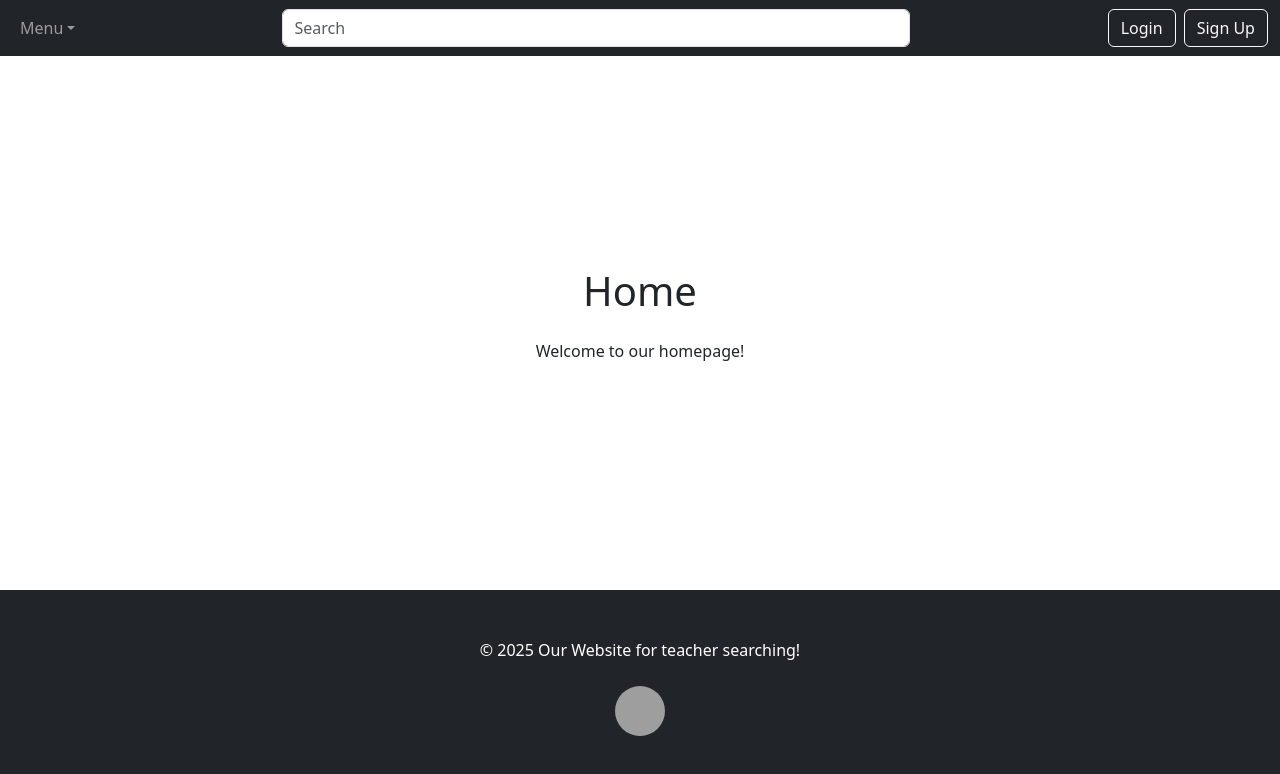
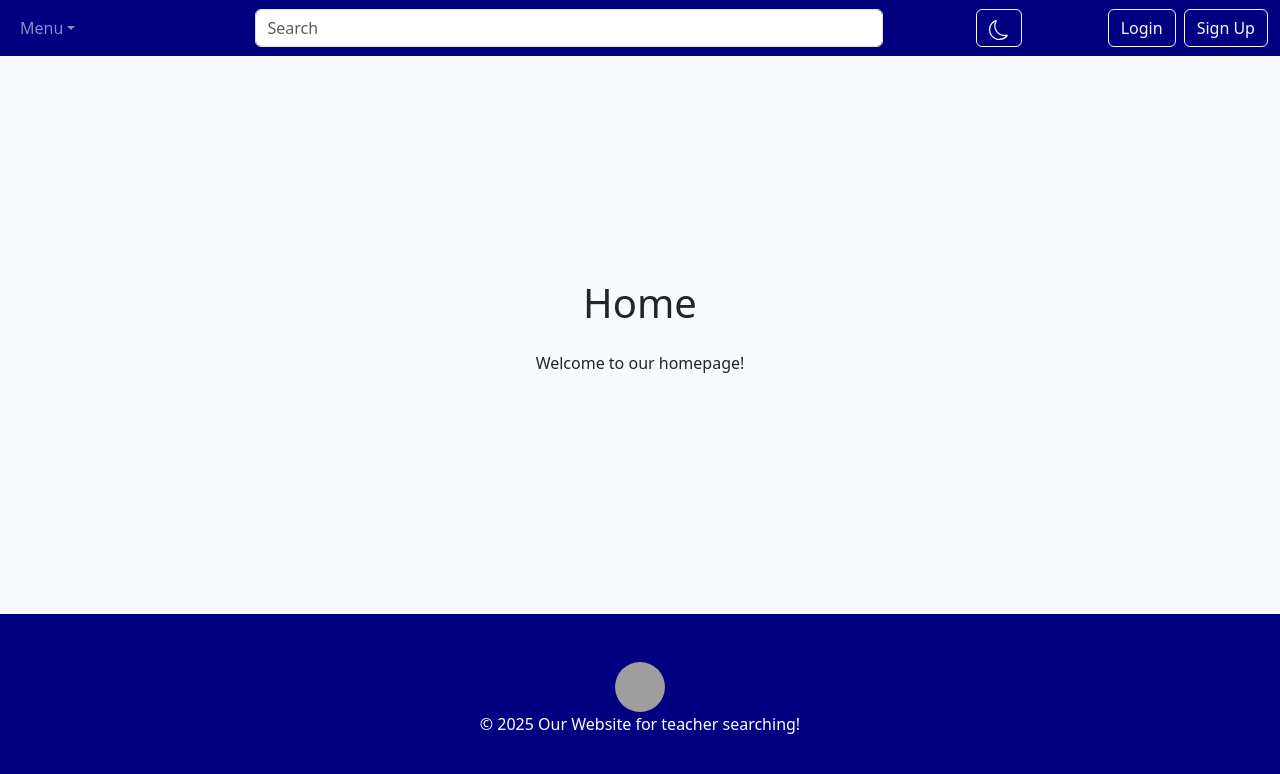
Before and after one commit to P3T8/Vizsgaremek, a React (Vite) app in the folder frontend/: page / in a window 1280 px wide. Shown: the top 774 px of the page. Built offline with nearby package versions, Linux system fonts and the light colour scheme; grey boxes are pictures that could not be loaded.

Commit message:
prefix2.1

```diff
--- a/frontend/src/App.jsx
+++ b/frontend/src/App.jsx
@@ -2,66 +2,60 @@ import './App.css';
 import { useState, useMemo } from 'react';
 import { Container, Nav, Navbar, NavDropdown, Row, Col, Form, Button, Modal } from 'react-bootstrap';
 import "bootstrap/dist/css/bootstrap.min.css";
+import { BsSun, BsMoon } from "react-icons/bs"; // Ikonok a váltáshoz
 import Login from "../src/pages/Login";
 import SignUp from "../src/pages/SignUp";
 import Selection from '../src/pages/Selection';
 import About from './pages/About';
 
+function App() {
+  // Állapotok
+  const [searchTerm, setSearchTerm] = useState("");
+  const [showModal, setShowModal] = useState(false);
+  const [isLogin, setIsLogin] = useState(true);
+  const [activePage, setActivePage] = useState("Home");
+  const [darkMode, setDarkMode] = useState(false); // Dark mode állapot
 
-
-function App() {
-  // Állapotok a keresési kifejezéshez, modális ablakhoz és az aktív oldal nyomon követéséhez
-  const [searchTerm, setSearchTerm] = useState(""); // Keresőmező beviteli állapota
-  const [showModal, setShowModal] = useState(false); // Bejelentkező/regisztrációs modális megjelenítés állapota
-  const [isLogin, setIsLogin] = useState(true); // Bejelentkezési vagy regisztrációs mód váltása
-  const [activePage, setActivePage] = useState("Home"); // Aktív oldal állapota
-
-  // Menüelemek listája
   const suggestions = ["Home", "Selection", "About"];
 
-  // Szűrt találatok keresés alapján (useMemo optimalizálás miatt, hogy ne számolódjon újra minden rendereléskor)
   const filteredSuggestions = useMemo(() =>
     searchTerm ? suggestions.filter(s => s.toLowerCase().includes(searchTerm.toLowerCase())) : [],
     [searchTerm, suggestions]
   );
 
-  // Oldalváltás funkció, amely törli a keresési kifejezést
   const handleNavigation = (page) => {
     setActivePage(page);
     setSearchTerm("");
   };
 
-  // Bejelentkező modális megnyitása
   const handleLoginClick = () => {
     setIsLogin(true);
     setShowModal(true);
   };
 
-  // Regisztrációs modális megnyitása
   const handleSignUpClick = () => {
     setIsLogin(false);
     setShowModal(true);
   };
 
   return (
-    <>
+    <div className={`d-flex flex-column min-vh-100 w-100 ${darkMode ? "bg-dark text-white" : "bg-light text-dark"}`}>
+
       {/* Fejléc */}
       <header>
-        <Navbar expand="lg" bg="dark" variant="dark" className="w-100">
+        <Navbar expand="lg" style={{ backgroundColor: "navy" }} variant="dark" className="w-100">
           <Container fluid>
             <Navbar.Toggle aria-controls="navbar-nav" />
             <Navbar.Collapse id="navbar-nav">
+
+              {/* Menü */}
               <Nav className="me-auto">
                 <NavDropdown title="Menu" id="basic-nav-dropdown">
-                  {/* Menüelemek dinamikus létrehozása */}
                   {suggestions.map((item) => (
                     <NavDropdown.Item
                       key={item}
                       href="#"
-                      onClick={(e) => {
-                        e.preventDefault();
-                        handleNavigation(item);
-                      }}
+                      onClick={() => handleNavigation(item)}
                       className={activePage === item ? "active text-warning" : ""}
                     >
                       {item}
@@ -69,6 +63,7 @@ function App() {
                   ))}
                 </NavDropdown>
               </Nav>
+
               {/* Keresőmező */}
               <Form className="position-relative mx-auto w-50">
                 <Form.Control
@@ -78,9 +73,8 @@ function App() {
                   value={searchTerm}
                   onChange={(e) => setSearchTerm(e.target.value)}
                 />
-                {/* Keresési javaslatok megjelenítése */}
                 {filteredSuggestions.length > 0 && (
-                  <ul className="list-group position-absolute w-100 mt-1 shadow" style={{ zIndex: 1000 }}>
+                  <ul className="list-group position-absolute w-100 mt-1 shadow">
                     {filteredSuggestions.map((suggestion, index) => (
                       <li
                         key={index}
@@ -93,6 +87,12 @@ function App() {
                   </ul>
                 )}
               </Form>
+
+              {/* Dark mode váltó */}
+              <Button variant="outline-light" className="ms-2" onClick={() => setDarkMode(!darkMode)}>
+                {darkMode ? <BsSun size={20} /> : <BsMoon size={20} />}
+              </Button>
+
               {/* Bejelentkezés és regisztráció gombok */}
               <Button variant="outline-light" className="ms-auto" onClick={handleLoginClick}>
                 Login
@@ -100,6 +100,7 @@ function App() {
               <Button variant="outline-light" className="ms-2" onClick={handleSignUpClick}>
                 Sign Up
               </Button>
+
             </Navbar.Collapse>
           </Container>
         </Navbar>
@@ -111,28 +112,28 @@ function App() {
           <Row className="px-4 my-5 justify-content-center">
             <Col sm="8" className="text-center">
               <h1 className="font-weight-light">{activePage}</h1>
-              <div className="mt-4">
-                {/* Az aktív oldalnak megfelelő komponens megjelenítése */}
-                {activePage === "Home" && <p>Welcome to our homepage!</p>}
-                {activePage === "Selection" && <Selection />}
-                {activePage === "About" && <About/>}
-              </div>
+              <p className="mt-4">
+                {activePage === "Home" ? "Welcome to our homepage!" : activePage === "Selection"}
+              </p>
             </Col>
           </Row>
         </Container>
       </main>
 
       {/* Lábléc */}
-      <footer className="py-5 mt-auto bg-dark w-100">
-        <Container fluid>
-          <p className="text-center text-white">
-            &copy; 2025 Our Website for teacher searching! <br />
-            <a href="https://github.com/P3T8/Vizsgaremek.git" target="_blank" rel="noopener noreferrer"><br/>
-              <img src="https://github.com/P3T8.png" alt="GitHub Profile" width="50" height="50" className="rounded-circle" />
-            </a>
-          </p>
-        </Container>
-      </footer>
+      {/* Lábléc */}
+<footer className="py-5 mt-auto w-100" style={{ backgroundColor: "navy", color: "white" }}>
+  <Container fluid>
+    <p className="text-center">
+      <a href="https://github.com/P3T8/Vizsgaremek.git" target="_blank" rel="noopener noreferrer">
+        <img src="https://github.com/P3T8.png" alt="GitHub Profile" width="50" height="50" className="rounded-circle"/>
+      </a>
+      <br />
+      &copy; 2025 Our Website for teacher searching!
+    </p>
+  </Container>
+</footer>
+
 
       {/* Bejelentkezési és regisztrációs modális ablak */}
       <Modal show={showModal} onHide={() => setShowModal(false)} centered>
@@ -143,8 +144,8 @@ function App() {
           {isLogin ? <Login /> : <SignUp />}
         </Modal.Body>
       </Modal>
-    </>
+
+    </div>
   );
 }
-
 export default App;
```
